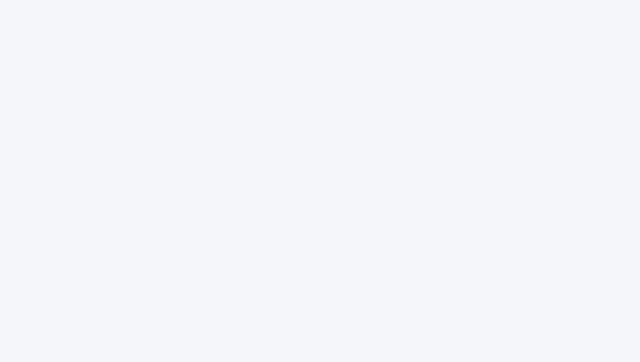
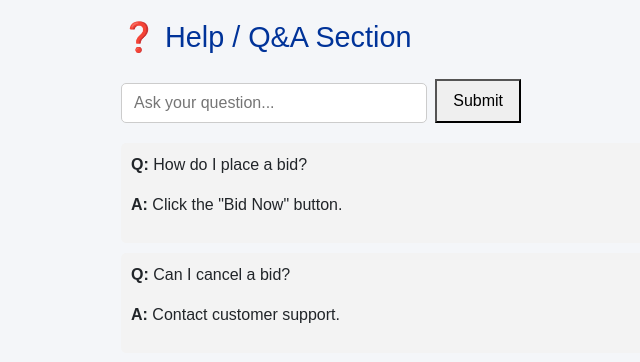
Before and after one commit to shashwatijha/JustBidIt, a React (Create React App) app in the folder client/: page /faq in a window 1280 px wide. Before the commit this address had no page. Shown: the top 362 px of the page, without its empty margins (219-859 px from the left). Built offline with nearby package versions, Linux system fonts and the light colour scheme.

Commit message:
FAQ Section

```diff
--- a/client/src/App.js
+++ b/client/src/App.js
@@ -3,6 +3,7 @@ import { BrowserRouter as Router, Routes, Route } from 'react-router-dom';
 import 'bootstrap/dist/css/bootstrap.min.css';
 import Login from './views/login';
 import Signup from './views/signup';
+import QASection from './QASection';
 import ProductForm from "./views/ProductForm";
 import ProductList from "./views/ProductList";
 import ProductDetail from './views/ProductDetail';
@@ -28,6 +29,8 @@ function App() {
           <Route path="/product" element={<ProductDetail />} />
           <Route path="/create" element={<ProductForm />} />
           <Route path="/bid" element={<BidForm />} />
+          <Route path="/faq" element={<QASection />} />
+
 
           {/* Admin routes */}
           <Route path="/admin-login" element={<AdminLogin />} />
--- /dev/null
+++ b/client/src/QASection.css
@@ -0,0 +1,28 @@
+.qa-container {
+  max-width: 600px;
+  margin: 20px auto;
+  font-family: sans-serif;
+}
+
+.qa-form {
+  display: flex;
+  margin-bottom: 20px;
+}
+
+.qa-form input {
+  flex: 1;
+  padding: 8px;
+  margin-right: 8px;
+}
+
+.qa-form button {
+  padding: 8px 16px;
+  cursor: pointer;
+}
+
+.qa-item {
+  background: #f3f3f3;
+  padding: 10px;
+  margin-bottom: 10px;
+  border-radius: 5px;
+}
--- /dev/null
+++ b/client/src/QASection.js
@@ -0,0 +1,50 @@
+import React, { useState } from 'react';
+import './QASection.css';
+
+function QASection() {
+  const [questions, setQuestions] = useState([
+    { id: 1, question: 'How do I place a bid?', answer: 'Click the "Bid Now" button.' },
+    { id: 2, question: 'Can I cancel a bid?', answer: 'Contact customer support.' },
+  ]);
+
+  const [newQuestion, setNewQuestion] = useState('');
+
+  const handleSubmit = (e) => {
+    e.preventDefault();
+    if (!newQuestion.trim()) return;
+
+    const newEntry = {
+      id: questions.length + 1,
+      question: newQuestion,
+      answer: 'Awaiting response...',
+    };
+
+    setQuestions([...questions, newEntry]);
+    setNewQuestion('');
+  };
+
+  return (
+    <div className="qa-container">
+      <h2>❓ Help / Q&A Section</h2>
+      <form onSubmit={handleSubmit} className="qa-form">
+        <input
+          type="text"
+          placeholder="Ask your question..."
+          value={newQuestion}
+          onChange={(e) => setNewQuestion(e.target.value)}
+        />
+        <button type="submit">Submit</button>
+      </form>
+      <div className="qa-list">
+        {questions.map((q) => (
+          <div key={q.id} className="qa-item">
+            <p><strong>Q:</strong> {q.question}</p>
+            <p><strong>A:</strong> {q.answer}</p>
+          </div>
+        ))}
+      </div>
+    </div>
+  );
+}
+
+export default QASection;
```
